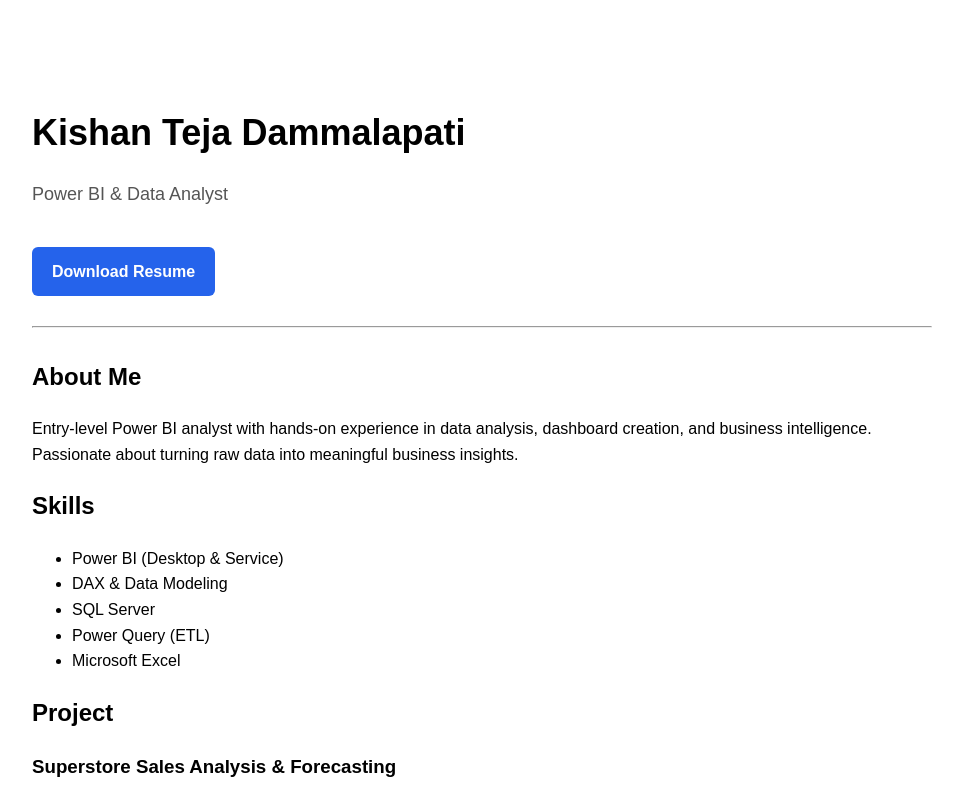
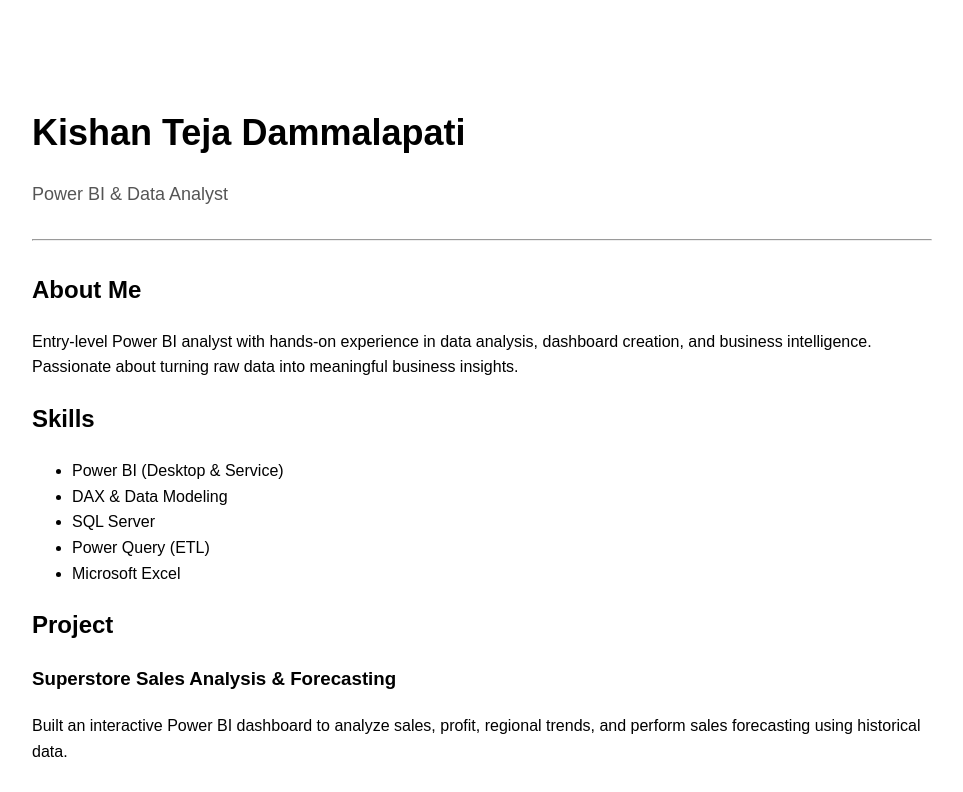
Before and after one commit to kishanteja3/kishan-portfolio, a Next.js app: page / in a window 1280 px wide. Shown: the top 792 px of the page, without its empty margins (158-1121 px from the left). Built offline with nearby package versions, Linux system fonts and the light colour scheme.

Commit message:
improve layout and styling
Removed the download link for the resume.

```diff
--- a/pages/index.js
+++ b/pages/index.js
@@ -14,23 +14,6 @@ export default function Home() {
       <p style={{ fontSize: "18px", color: "#555" }}>
         Power BI & Data Analyst
       </p>
-  <a
-  href="/Kishan_Teja_Resume.pdf"
-  download
-  style={{
-    display: "inline-block",
-    marginTop: "20px",
-    padding: "12px 20px",
-    backgroundColor: "#2563EB",
-    color: "white",
-    textDecoration: "none",
-    borderRadius: "6px",
-    fontWeight: "bold"
-  }}
->
-  Download Resume
-</a>
-
 
       <hr style={{ margin: "30px 0" }} />
 
```
